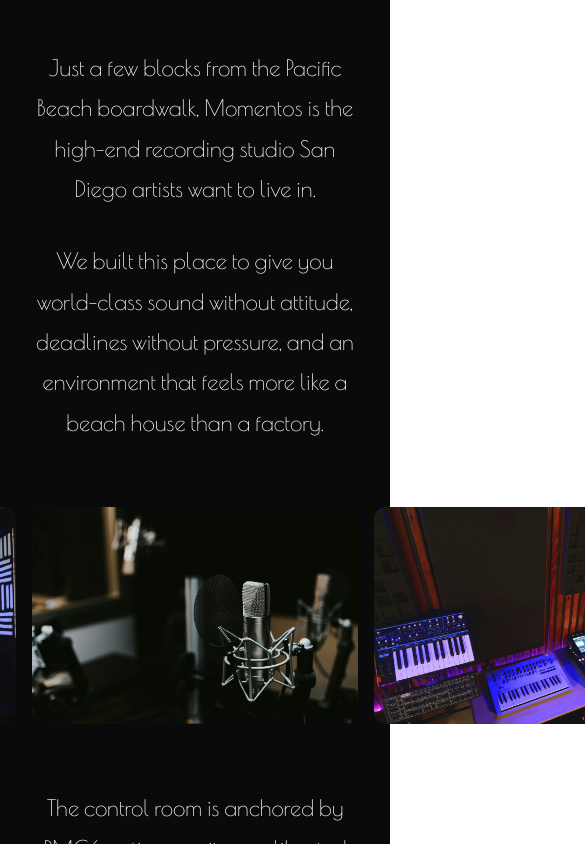
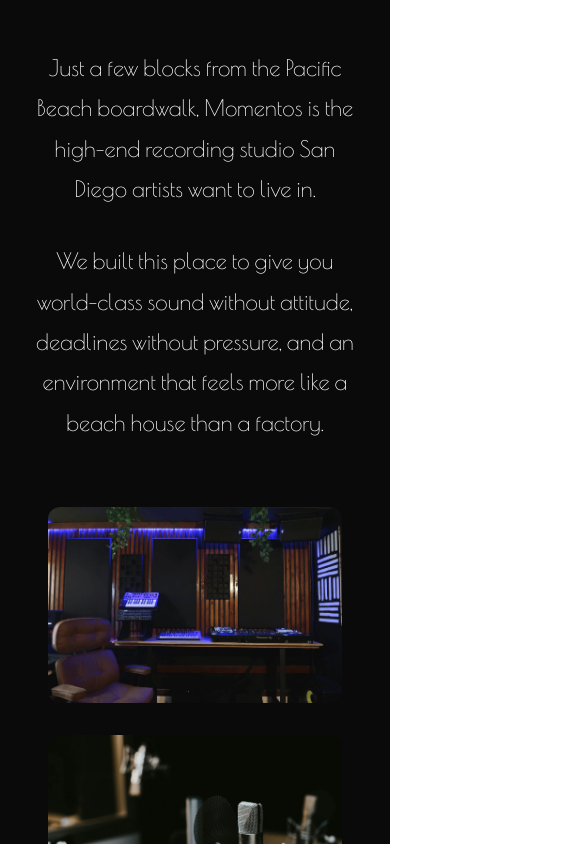
Before and after one commit to Thethickinnchickin/MomentoStudio, a Next.js app in the folder momentos-studios/: page / in a window 390 px wide. Shown: the part 1156-2000 px from the top of the page, 585 px wide, since content can reach past the window. Built offline with nearby package versions, Linux system fonts and the light colour scheme; a web font is replaced by a local one.

Commit message:
mobile styling added

```diff
--- a/momentos-studios/src/components/AboutSection.module.css
+++ b/momentos-studios/src/components/AboutSection.module.css
@@ -45,6 +45,9 @@
 .photo {
   border-radius: 12px;
   object-fit: cover;
+  width: 100%;
+  max-width: 400px;
+  height: auto;
 }
 
 /* Session cards grid */
@@ -74,7 +77,6 @@
   border: 2px solid rgba(255, 255, 255, 0.1);
   transition: transform 0.3s ease, box-shadow 0.3s ease, border 0.3s ease;
 }
-
 
 /* Hover effect: card lifts + border glows */
 .session:hover {
@@ -131,3 +133,19 @@
   transform: translateY(1px);
   box-shadow: 0 0 15px rgba(0, 191, 255, 0.4);
 }
+
+/* ------------------ Responsive Styles ------------------ */
+
+/* Stack image row vertically on mobile */
+@media (max-width: 768px) {
+  .imageRow {
+    flex-direction: column;
+    align-items: center;
+  }
+
+  .photo {
+    width: 90%; /* fill most of the screen */
+    max-width: none;
+    margin-bottom: 1rem;
+  }
+}
```
